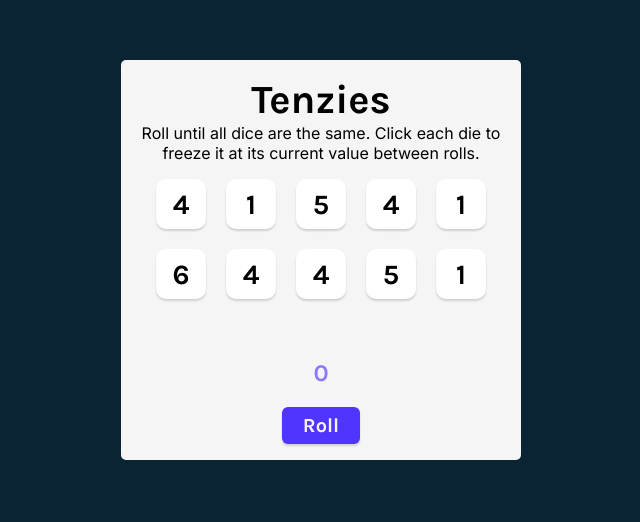
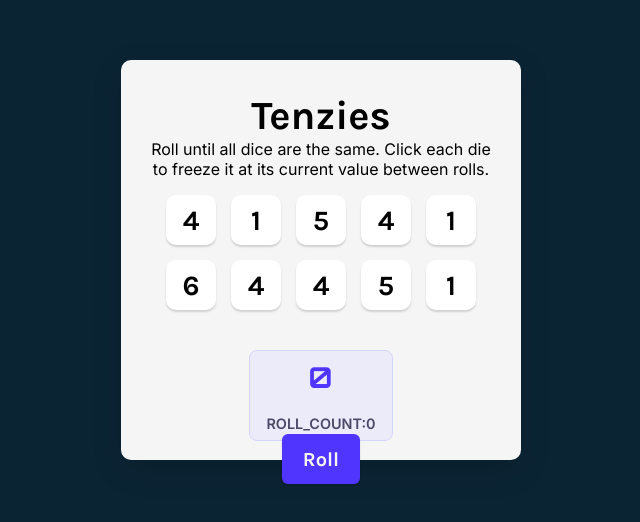
Before and after one commit to BlackJosh007/tenzies, a React (Vite) app: page / in a window 1280 px wide. Shown: the part 140-662 px from the top of the page, without its empty margins (319-959 px from the left). Built offline with nearby package versions, Linux system fonts and the light colour scheme.

Commit message:
Improved styling

```diff
--- a/src/App.css
+++ b/src/App.css
@@ -1,3 +1,30 @@
+.timer {
+    display: flex;
+    gap: 20px;
+    flex-direction: column;
+    /* flex-direction: column; */
+    justify-content: space-around;
+    align-items: center;
+    background-color: #EBEBFA;
+    padding: 8px 16px;
+    border-radius: 8px;
+    margin-bottom: 25px;
+    border: 1px solid #D5D5FA;
+}
+
 .timer h2 {
-    color: #634cfbb9;
+    color: #5035FF;
+    font-family: 'Orbitron', sans-serif;
+    margin: 0;
+    font-size: 1.8rem;
+    letter-spacing: 1px;
 }
+
+.timer p {
+    font-family: 'Inter', sans-serif;
+    color: #4A4A68;
+    margin: 0;
+    font-weight: 600;
+    font-size: 0.9rem;
+    text-transform: uppercase;
+}
--- a/src/App.jsx
+++ b/src/App.jsx
@@ -10,19 +10,6 @@ export default function App() {
     const [diceNo, setDiceNo] = useState(generateAllNewDice)
     const rollButtonRef = useRef(null)
 
-
-
-
-
-
-    /*  let count = 0;
-     for (let i = 0; i < diceNo.length - 1; i++) {
-
-         if (diceNo[i].isHeld && (diceNo[i].value == diceNo[i + 1].value)) {
-             count += 1;
-             if (count === diceNo.length - 1) console.log("you won")
-         }
-     } */
     let gameWon = false;
     if (
         diceNo.every(die => die.isHeld) &&
@@ -53,11 +40,17 @@ export default function App() {
     /* generateAllNewDice() */
 
     function rollDice() {
-        rollButtonRef.current.innerText === "New Game" ? setDiceNo(generateAllNewDice) : setDiceNo(prevDice => prevDice.map(
-            dice => dice.isHeld == false ?
-                { ...dice, value: Math.floor(Math.random() * 6) + 1 }
-                : dice
-        ))
+        if (rollButtonRef.current.innerText === "New Game") {
+            setDiceNo(generateAllNewDice)
+            setSeconds(() => 0)
+        }
+        else {
+            setDiceNo(prevDice => prevDice.map(
+                dice => dice.isHeld == false ?
+                    { ...dice, value: Math.floor(Math.random() * 6) + 1 }
+                    : dice
+            ))
+        }
     }
 
 
@@ -70,17 +63,6 @@ export default function App() {
         )
     }
 
-    /* useEffect(() => {
-        diceNo.some(die => die.isHeld) ? intervalRef.current = setInterval(() => {
-            setSeconds(prevSev => prevSev + 1)
-            console.log('running')
-        }, 1000) : null
-
-        if (gameWon) { clearInterval(timerDiv.current) }
-
-        return () => clearInterval(timerDiv.current);
-    },
-        [diceNo.some(die => die.isHeld), gameWon]) */
 
     const [seconds, setSeconds] = useState(0)
 
@@ -131,7 +113,10 @@ export default function App() {
                     uniqueKey={diceObj.id} />)}
             </div>
 
-            <div className="timer" ><h2>{seconds}</h2></div>
+            <div className="timer">
+                <h2>{seconds}</h2>
+                <p>Roll_Count:{seconds}</p>
+            </div>
             <button onClick={rollDice} className="roll-dice" ref={rollButtonRef}>{gameWon ? "New Game" : "Roll"}</button>
         </main>
     )
--- a/src/index.css
+++ b/src/index.css
@@ -28,12 +28,14 @@ main {
   background-color: #F5F5F5;
   height: 100%;
   width: 100%;
-  border-radius: 5px;
+  border-radius: 10px;
   display: flex;
   flex-direction: column;
-  justify-content: space-evenly;
+  justify-content: space-between;
   align-items: center;
-  padding: 1rem;
+  padding: 2rem 1.5rem;
+  position: relative;
+  box-shadow: 0px 10px 30px rgba(0, 0, 0, 0.15);
 }
 
 .title {
@@ -42,7 +44,7 @@ main {
 }
 
 .instructions {
-  font-family: 'Inter', sans-sarif;
+  font-family: 'Inter', sans-serif;
   font-weight: 400;
   margin-top: 0;
   text-align: center;
@@ -51,7 +53,7 @@ main {
 .dice-container {
   display: grid;
   grid-template: auto auto / repeat(5, 1fr);
-  gap: 20px;
+  gap: 15px;
   margin-bottom: 40px;
 }
 
@@ -74,6 +76,9 @@ main {
   flex-direction: column;
   justify-content: center;
   align-self: center;
+
+  position: absolute;
+  bottom: -1.5rem;
 }
 
 .sr-only {
```
